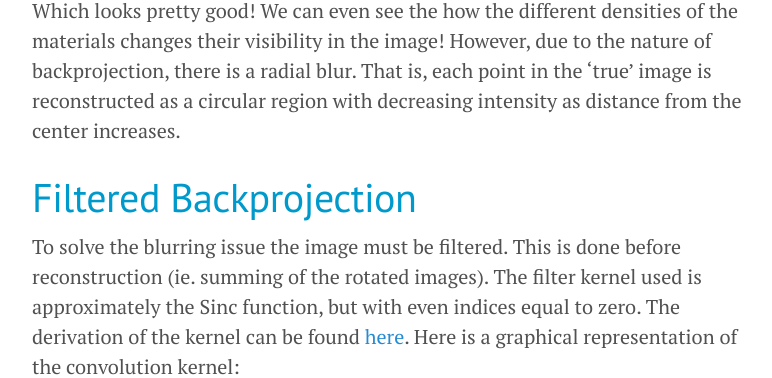
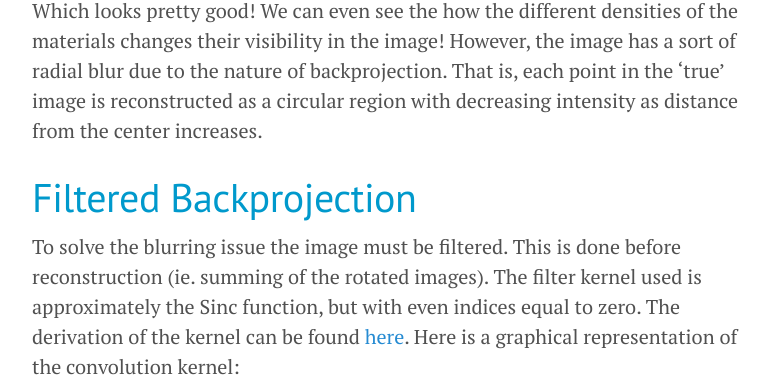
Before and after one commit to joelcarlson/joelcarlson.github.io, a Jekyll site: the page built from _posts/2014-12-12-CT-Simulation.md, in a window 1280 px wide and 900 px high, scrolled down 3827 px, cut to the strip 263-641 px from the top of the window. Shown: the whole strip, without its empty margins (248-1020 px from the left). Built offline with Jekyll 4.4.1, drawn with Linux system fonts in a browser that asks for light colours; Markdown is read by kramdown in place of the engine named in the settings; some of the changed text lies outside the part shown.

Commit message:
Quick Link fix

```diff
--- a/_posts/2014-12-12-CT-Simulation.md
+++ b/_posts/2014-12-12-CT-Simulation.md
@@ -46,17 +46,17 @@
 
 <img src="http://i.imgur.com/7lpV0kk.png" title="Backprojection Image!" />
 
-Which looks pretty good! We can even see the how the different densities of the materials changes their visibility in the image! However, due to the nature of backprojection, there is a radial blur.  That is, each point in the 'true' image is reconstructed as a circular region with decreasing intensity as distance from the center increases.
+Which looks pretty good! We can even see the how the different densities of the materials changes their visibility in the image! However, the image has a sort of radial blur due to the nature of backprojection.  That is, each point in the 'true' image is reconstructed as a circular region with decreasing intensity as distance from the center increases.
 
 #Filtered Backprojection
 
 To solve the blurring issue the image must be filtered.  This is done before reconstruction (ie. summing of the rotated images).  The filter kernel used is approximately the Sinc function, but with even indices equal to zero.  The derivation of the kernel can be found <a href="http://www.dspguide.com/ch25/5.htm">here</a>. Here is a graphical representation of the convolution kernel:
 
-<img src="http://i.imgur.com/uJbitL4.png" title="Sinc(ish) Kernel" />
+<img src="http://i.imgur.com/R8Vy3Fu.png" title="Sinc(ish) Kernel" />
 
 By performing a convolution of the tally values and the kernel we get the following:
 
-<img src="http://i.imgur.com/gMjIrSM.png" title="Convolution" />
+<img src="http://i.imgur.com/xWN6L0y.png" title="Convolution" />
 
 From this we can see that the "baseline" value has been converted to be approximately 0.5, which corresponds to grey in the final image.  Also of note is the emphasis and subsequent de-emphasis of the "edges" in the tally values.
 
@@ -70,11 +70,12 @@
 
 <img src="http://i.imgur.com/uI7J0vs.png" title="Histrogram with outliers" />
 
-To remedy this I took a very unsophisticated solution: If the value was greater than 0.775 I set it to 0.8, and if it was less than 0.3 then it was set to 0.3.
+To remedy this I took a very unsophisticated solution: If the value was greater than 0.8 I set it to 0.8, and if it was less than 0.3 then it was set to 0.3.
 
 I then renormalized the convolution values, and the resulting convolution values look like this:
 
-<img src="http://i.imgur.com/bdeOBVK.png" title="Adjusted convolution" />
+
+<img src="http://i.imgur.com/WRq9w3q.png" title="Adjusted convolution" />
 
 The sinogram of the filtered images:
 
```
